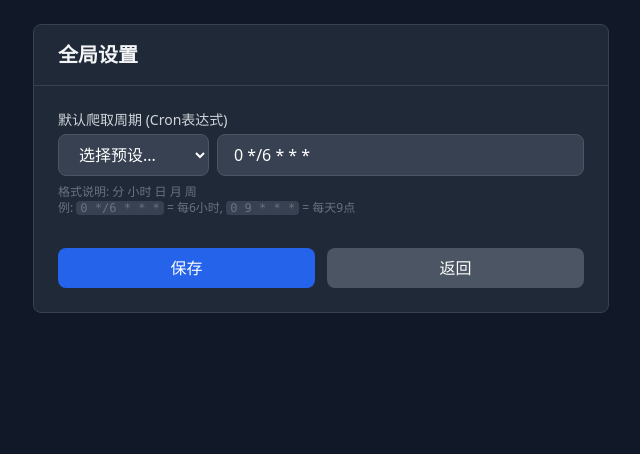
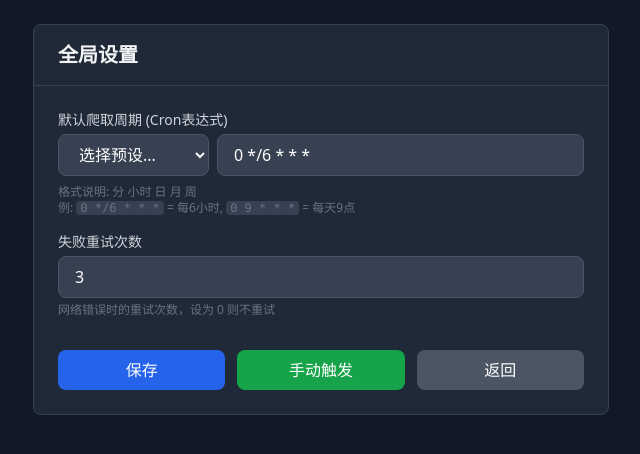
Before and after one commit to JasperJiang/VidSpectre, a Flask app: page /settings in a window 1280 px wide. Shown: the part 65-519 px from the top of the page, without its empty margins (319-959 px from the left). Run offline with Flask 3, Linux system fonts and the light colour scheme; some libraries are stand-ins or nearby versions.

Commit message:
feat: add retry count config and manual trigger button to settings
Co-Authored-By: Claude Opus 4.6 <noreply@anthropic.com>

```diff
--- a/app/web/routes.py
+++ b/app/web/routes.py
@@ -70,6 +70,8 @@ def settings():
     """全局设置页面"""
     if request.method == "POST":
         default_cron = request.form.get("default_cron")
+        fetch_retry_count = request.form.get("fetch_retry_count", "3")
+
         # 保存到数据库
         setting = Setting.query.get("default_interval_cron")
         if setting:
@@ -77,9 +79,24 @@ def settings():
         else:
             setting = Setting(key="default_interval_cron", value=default_cron)
             db.session.add(setting)
+
+        retry_setting = Setting.query.get("fetch_retry_count")
+        if retry_setting:
+            retry_setting.value = fetch_retry_count
+        else:
+            retry_setting = Setting(key="fetch_retry_count", value=fetch_retry_count)
+            db.session.add(retry_setting)
+
         db.session.commit()
-        # 同时更新内存中的值
+        # 更新内存中的值
         Config.DEFAULT_INTERVAL_CRON = default_cron
+        Config.FETCH_RETRY_COUNT = int(fetch_retry_count)
         return redirect(url_for("web.settings"))
 
-    return render_template("settings.html", default_cron=Config.DEFAULT_INTERVAL_CRON)
+    # 获取 fetch_retry_count
+    retry_setting = Setting.query.get("fetch_retry_count")
+    fetch_retry_count = retry_setting.value if retry_setting else str(Config.FETCH_RETRY_COUNT)
+
+    return render_template("settings.html",
+                           default_cron=Config.DEFAULT_INTERVAL_CRON,
+                           fetch_retry_count=fetch_retry_count)
--- a/templates/settings.html
+++ b/templates/settings.html
@@ -33,10 +33,22 @@
                     </p>
                 </div>
 
+                <div>
+                    <label class="block text-sm font-medium text-gray-300 mb-1">失败重试次数</label>
+                    <input type="number" name="fetch_retry_count"
+                           class="w-full bg-gray-700 border border-gray-600 rounded-lg px-4 py-2 text-white"
+                           value="{{ fetch_retry_count }}" min="0" max="10">
+                    <p class="text-xs text-gray-500 mt-1">网络错误时的重试次数，设为 0 则不重试</p>
+                </div>
+
                 <div class="flex gap-3 pt-4">
                     <button type="submit"
                             class="flex-1 bg-blue-600 hover:bg-blue-700 text-white px-6 py-2 rounded-lg font-medium">
                         保存
+                    </button>
+                    <button type="button" id="trigger-fetch-btn"
+                            class="flex-1 bg-green-600 hover:bg-green-700 text-white px-6 py-2 rounded-lg font-medium">
+                        手动触发
                     </button>
                     <a href="{{ url_for('web.index') }}"
                        class="flex-1 bg-gray-600 hover:bg-gray-500 text-white px-6 py-2 rounded-lg font-medium text-center">
@@ -56,5 +68,55 @@ document.getElementById('preset-select').addEventListener('change', function() {
         document.querySelector('input[name="default_cron"]').value = this.value;
     }
 });
+
+document.getElementById('trigger-fetch-btn').addEventListener('click', function() {
+    const btn = this;
+    btn.disabled = true;
+    btn.textContent = '触发中...';
+
+    fetch('/api/fetch-all', { method: 'POST' })
+        .then(r => r.json())
+        .then(data => {
+            if (data.task_id) {
+                pollTaskStatus(data.task_id);
+            }
+        })
+        .catch(err => {
+            alert('触发失败');
+            btn.disabled = false;
+            btn.textContent = '手动触发';
+        });
+});
+
+function pollTaskStatus(taskId) {
+    const btn = document.getElementById('trigger-fetch-btn');
+    const interval = setInterval(function() {
+        fetch('/api/fetch-all/' + taskId)
+            .then(r => r.json())
+            .then(data => {
+                if (data.status === 'completed') {
+                    clearInterval(interval);
+                    btn.disabled = false;
+                    btn.textContent = '完成';
+                    const success = data.completed;
+                    const failed = data.failed;
+                    alert('完成！成功: ' + success + '，失败: ' + failed);
+                    setTimeout(function() { btn.textContent = '手动触发'; }, 2000);
+                } else if (data.status === 'failed') {
+                    clearInterval(interval);
+                    btn.disabled = false;
+                    btn.textContent = '失败';
+                    setTimeout(function() { btn.textContent = '手动触发'; }, 2000);
+                } else {
+                    btn.textContent = '爬取中 ' + data.completed + '/' + data.total;
+                }
+            })
+            .catch(err => {
+                clearInterval(interval);
+                btn.disabled = false;
+                btn.textContent = '失败';
+            });
+    }, 1000);
+}
 </script>
 {% endblock %}
```
